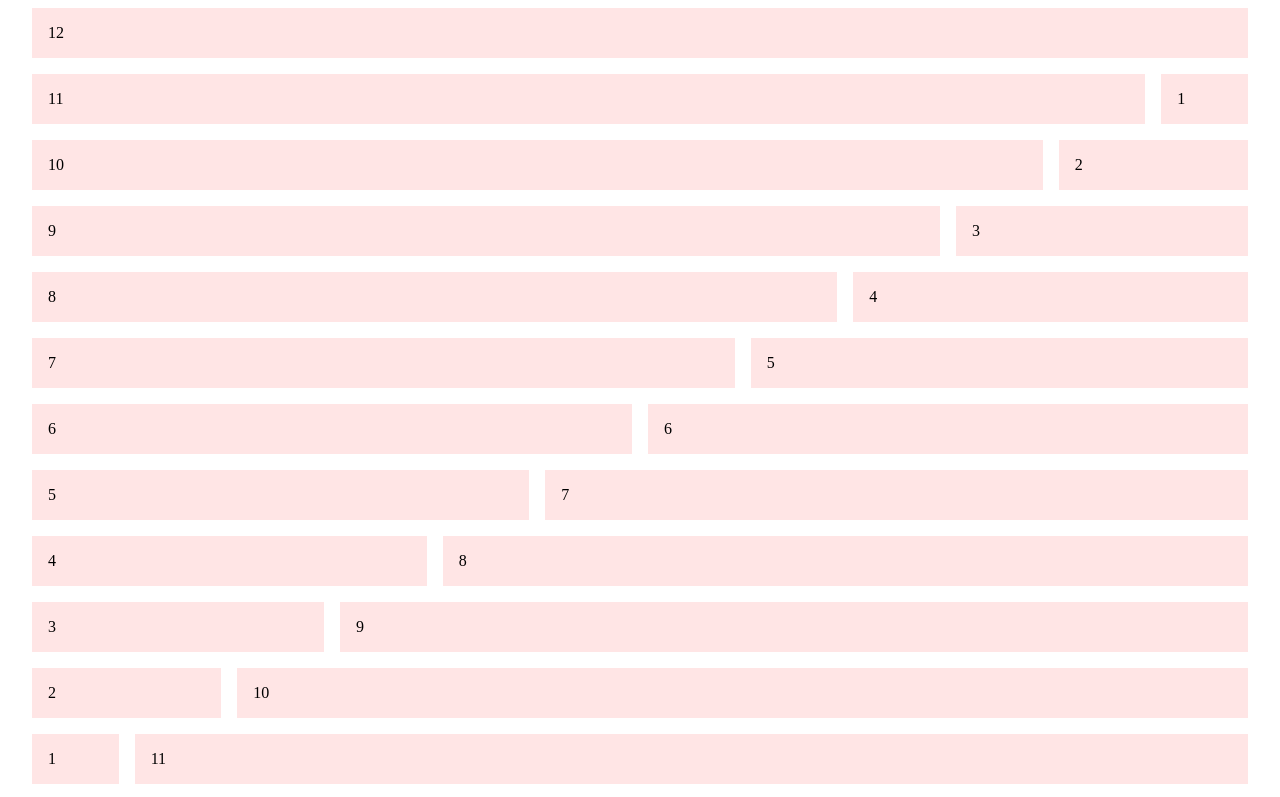
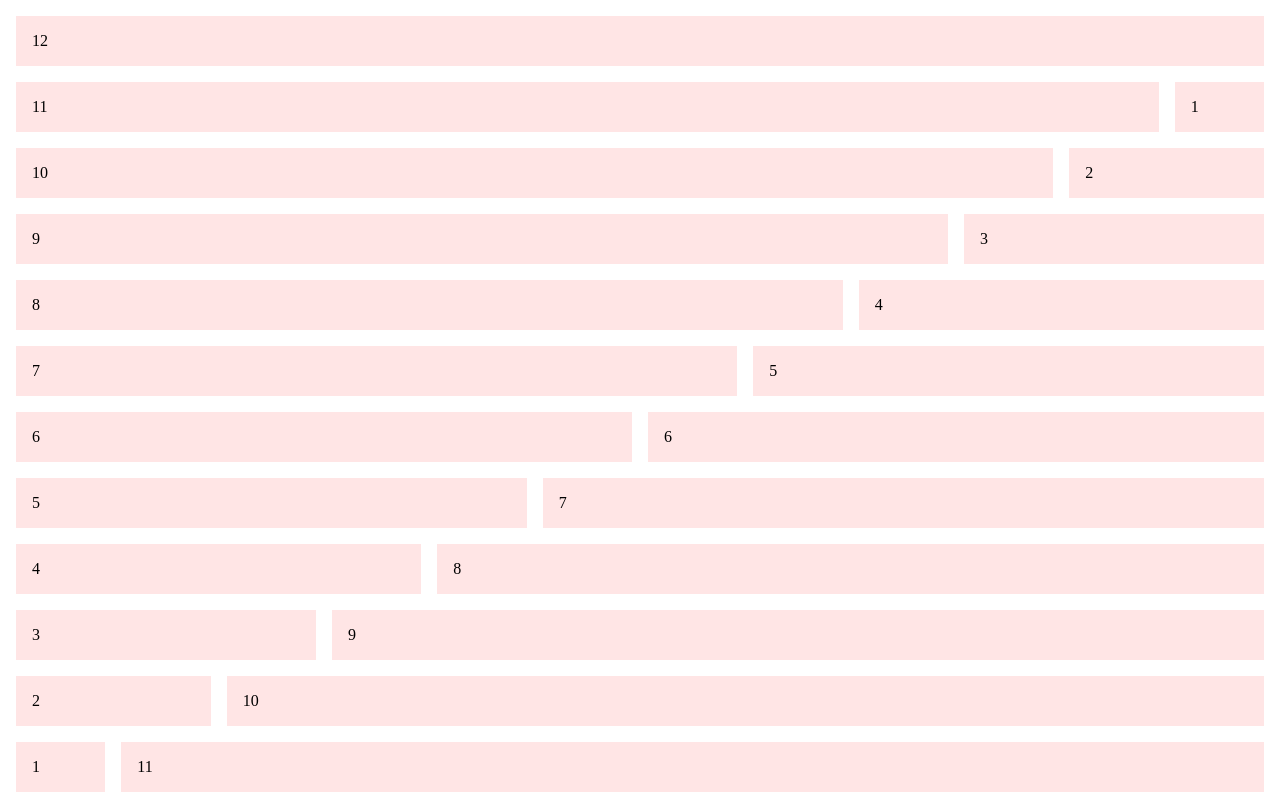
Before and after one commit to blomback/flexbox-grid, a plain HTML site: page example.html in a window 1280 px wide. Shown: the top 797 px of the page. Drawn offline with Linux system fonts and the light colour scheme.

Commit message:
box-sizing: border-box is no longer applied to all elements (for inheritance reasons)

```diff
--- a/css/grid.css
+++ b/css/grid.css
@@ -1,11 +1,7 @@
 :root {
 	--max-width: 1600px;
 	--gutter-width: 1rem;
-	--outer-margin: 1rem;
-}
-
-* {
-	box-sizing: border-box;
+	--outer-margin: .5rem;
 }
 
 .container {
@@ -20,12 +16,14 @@
 }
 
 .row {
+	box-sizing: border-box;
 	display: flex;
 	flex-direction: row;
 	flex-wrap: wrap;
 }
 
 .col {
+	box-sizing: border-box;
 	display: flex;
 	flex: 1;
 	flex-direction: column;
--- a/css/style.css
+++ b/css/style.css
@@ -1,3 +1,8 @@
+body {
+	margin: 0;
+	padding: 1rem 0;
+}
+
 .box {
 	margin-bottom: 1rem;
 	padding: 1rem;
```
